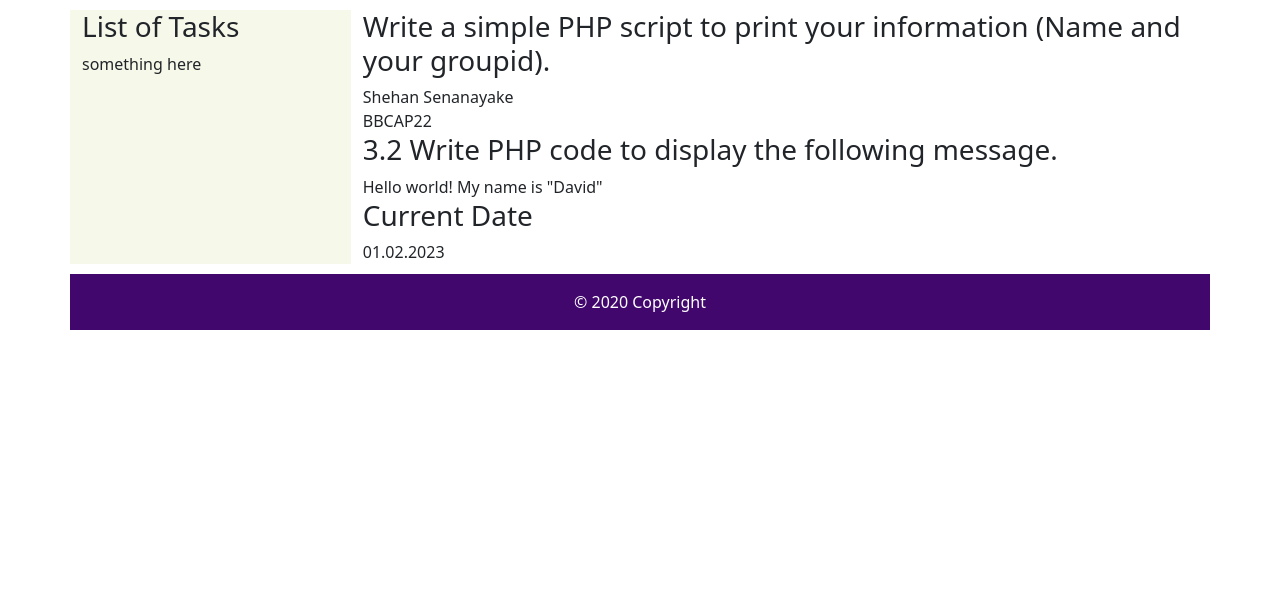
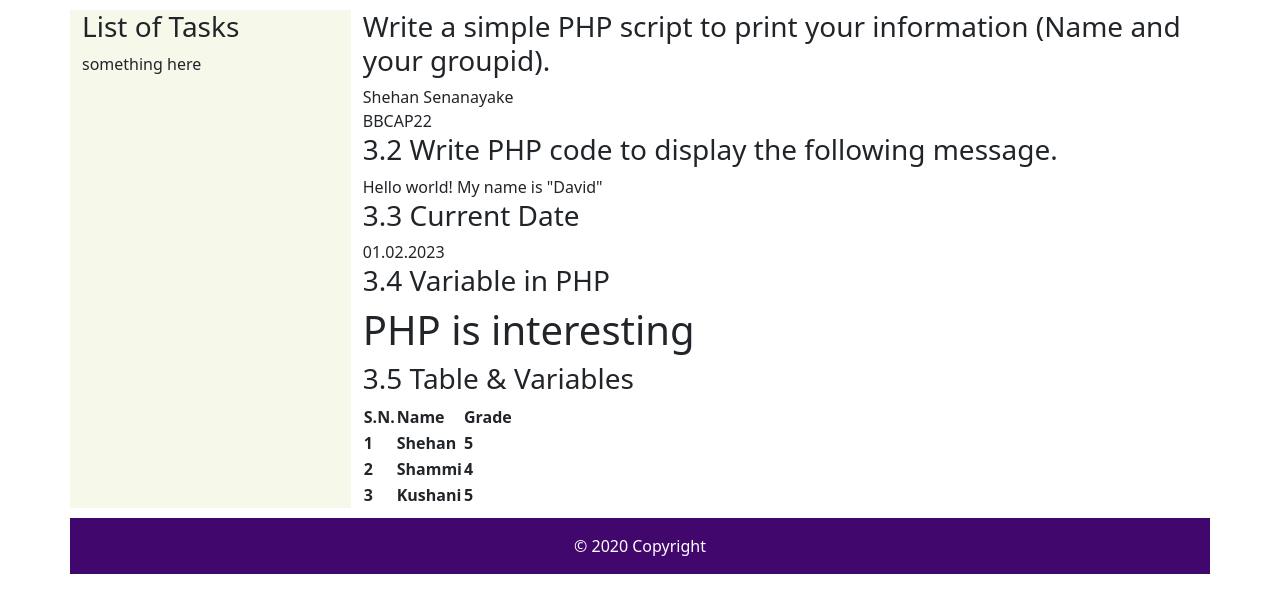
Before and after one commit to SHEHAN22000/shehan.tasks, a PHP site: page /ex1.php in a window 1280 px wide. Shown: the part 56-669 px from the top of the page. Run offline with PHP 8.4, Linux system fonts and the light colour scheme; data that the repository does not hold is empty.

Commit message:
Exercise 1 is done.

```diff
--- a/layout/ex1.php
+++ b/layout/ex1.php
@@ -13,9 +13,47 @@
         echo "Hello world! My name is \"David\"";
         ?>
 
-    <h3> Current Date </h3>
+    <h3> 3.3 Current Date </h3>
         <?php
         echo date("d.m.Y")
         ?>
 
+    <h3> 3.4 Variable in PHP </h3>
+        <?php
+        $title1 = "PHP is interesting";
+        echo "<h1>" . $title1 . "</h1>"
+        ?>
+
+    <h3> 3.5 Table & Variables </h3>
+        <?php
+        $g1 = 5;
+        $g2 = 4;
+        $g3 = 5;
+
+        echo "
+        <table>
+
+        <tr>
+        <th> S.N. </th> <th> Name </th> <th> Grade </th>
+        </tr>
+
+        <tr>
+        <th> 1 </th> <th> Shehan </th> <th> $g1 </th>
+        </tr>
+
+        <tr>
+        <th> 2 </th> <th> Shammi </th> <th> $g2 </th>
+        </tr>
+
+        <tr>
+        <th> 3 </th> <th> Kushani </th> <th> $g3 </th>
+        </tr>
+
+        </table>
+
+        ";
+        ?>
+
+
+
 <?php include "footer.php" ?>
```
